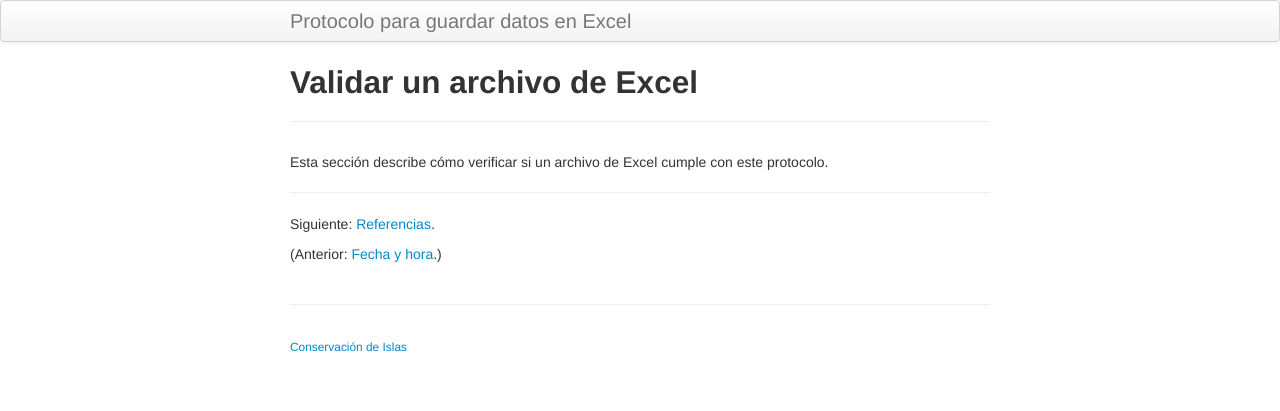
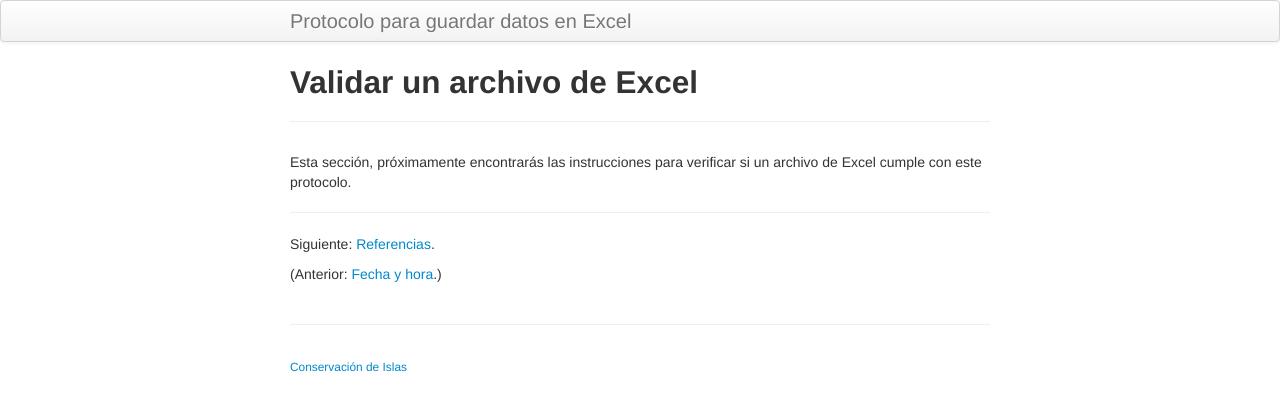
Before and after one commit to MaritzaB/datos_en_excel, a Jekyll site: the page built from pages/validacion.md, in a window 1280 px wide. Shown: the top 411 px of the page. Built offline with Jekyll 4.4.1, drawn with Linux system fonts in a browser that asks for light colours.

Commit message:
Aclara que todavía no está listo el contenido de esta sección

```diff
--- a/pages/validacion.md
+++ b/pages/validacion.md
@@ -4,7 +4,7 @@ title: Validar un archivo de Excel
 description: Cómo verificar si un archivo de Excel cumple con este protocolo
 ---
 
-Esta sección describe cómo verificar si un archivo de Excel cumple con este protocolo.
+Esta sección, próximamente encontrarás las instrucciones para verificar si un archivo de Excel cumple con este protocolo.
 
 ---
 
```
